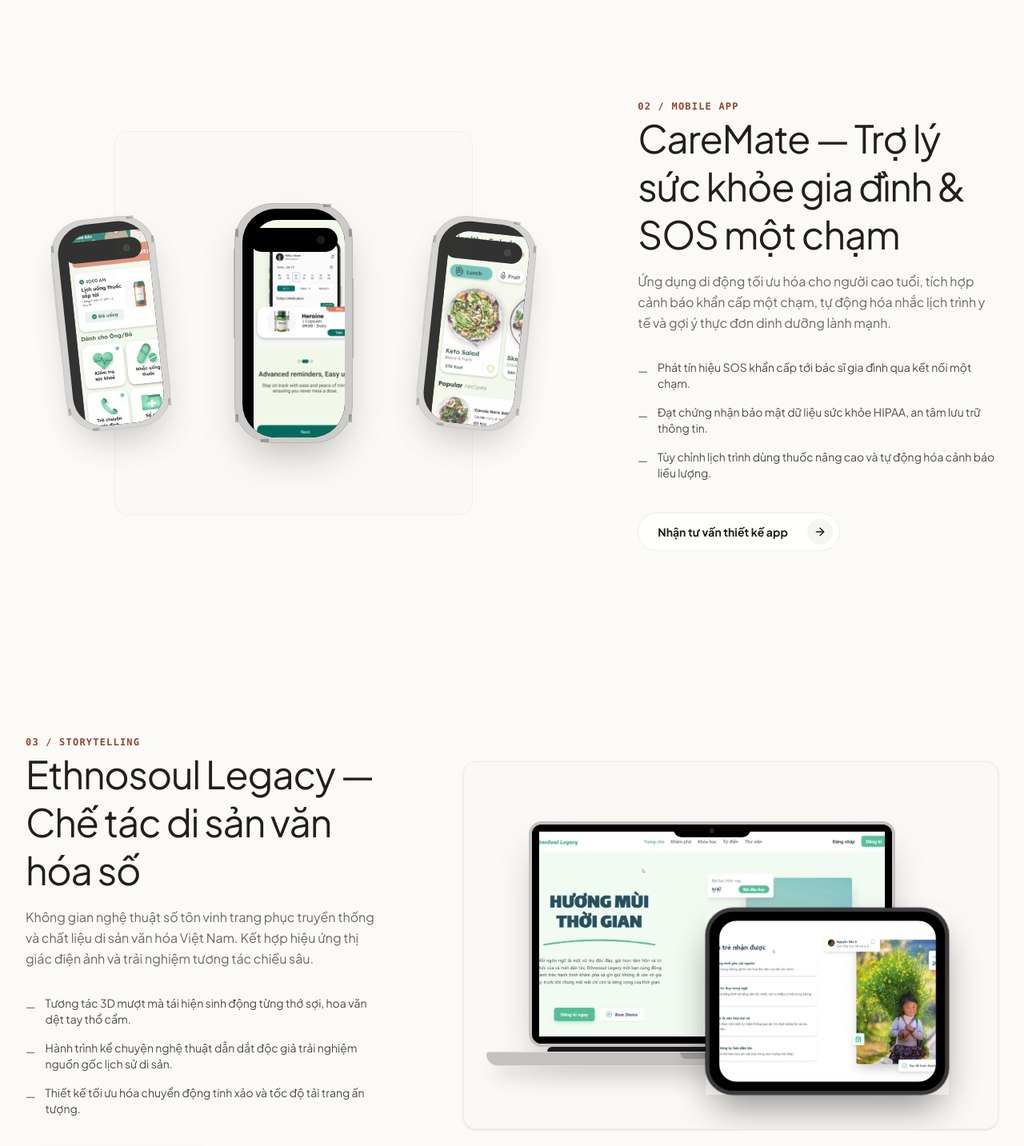
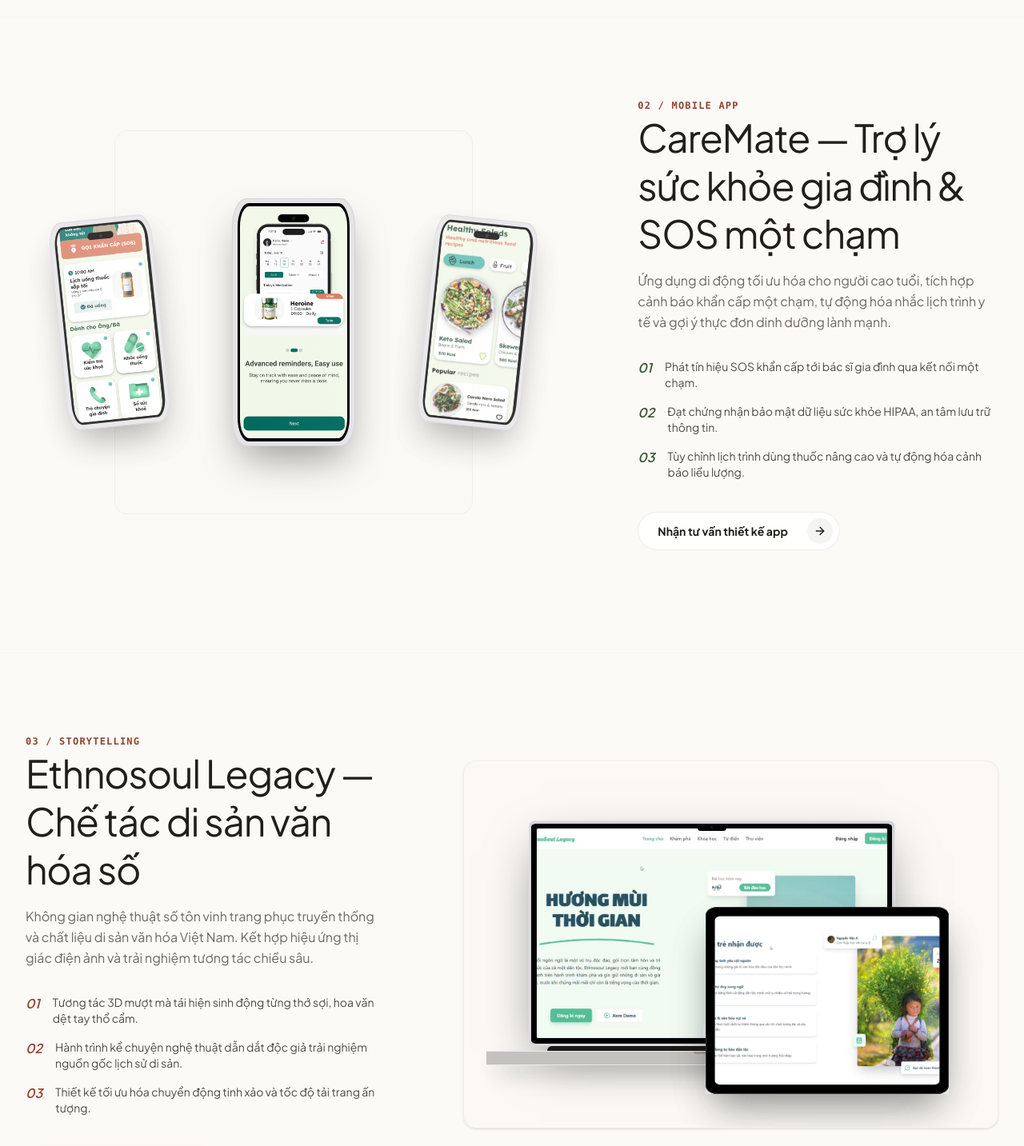
Before and after one commit to Hieuvu4438/Corporate_Branding, a Next.js app: page /projects in a window 1280 px wide. Shown: the part 1330-2763 px from the top of the page at 80% size. Built offline with nearby package versions, Linux system fonts and the light colour scheme.

Commit message:
feat(projects): redesign device mockups to be fully responsive and update showcase typography

```diff
--- a/app/projects/page.tsx
+++ b/app/projects/page.tsx
@@ -47,43 +47,28 @@
 
 function IPhone17ProMaxMockup({ src, alt, className = "" }: IPhone17ProMaxMockupProps) {
   return (
-    <div className={`relative w-[230px] aspect-[421/852] bg-[#CCCBC9] rounded-[48px] border border-[#B8B7B5] shadow-2xl transition-all duration-500 hover:shadow-primary/10 select-none ${className}`}>
+    <div className={`relative aspect-[421/852] bg-[#E4E4E7] dark:bg-[#18181B] rounded-[11.5%] p-[1.5%] shadow-[0_25px_50px_-12px_rgba(0,0,0,0.4)] transition-all duration-500 hover:shadow-primary/10 select-none ${className}`}>
+      {/* Outer steel band highlight */}
+      <div className="absolute inset-0 rounded-[11.5%] border border-[#D4D4D8] dark:border-[#27272A] pointer-events-none" />
 
-      {/* Frame Accents (Silver antenna bands) */}
-      <div className="absolute top-0 left-[75.5%] w-[10px] h-[4px] bg-black/25"></div>
-      <div className="absolute bottom-0 left-[22.1%] w-[10px] h-[4px] bg-black/25"></div>
-      <div className="absolute left-0 top-[10.5%] w-[4px] h-[10px] bg-black/25"></div>
-      <div className="absolute right-0 top-[10.5%] w-[4px] h-[10px] bg-black/25"></div>
-      <div className="absolute left-0 top-[88.2%] w-[4px] h-[10px] bg-black/25"></div>
-      <div className="absolute right-0 top-[88.2%] w-[4px] h-[10px] bg-black/25"></div>
-
-      {/* Side Buttons (Silver) */}
-      <div className="absolute left-[-2px] top-[18.78%] w-[2.5px] h-[33px] bg-[#CCCBC9] border border-black/10 rounded-r-sm"></div>
-      <div className="absolute left-[-2px] top-[25.9%] w-[2.5px] h-[63px] bg-[#CCCBC9] border border-black/10 rounded-r-sm"></div>
-      <div className="absolute left-[-2px] top-[35.2%] w-[2.5px] h-[63px] bg-[#CCCBC9] border border-black/10 rounded-r-sm"></div>
-      <div className="absolute right-[-2px] top-[31.2%] w-[2.5px] h-[100px] bg-[#CCCBC9] border border-black/10 rounded-l-sm"></div>
-
-      {/* Screen Border (Black Inner Bezel) */}
-      <div className="absolute top-[6px] bottom-[6px] left-[9px] right-[9px] bg-black rounded-[42px] overflow-hidden flex flex-col justify-between">
-
-        {/* Screen Display Area (within the bezel) */}
-        <div className="absolute top-[14px] bottom-[14px] left-[14px] right-[14px] bg-zinc-950 rounded-[30px] overflow-hidden relative">
+      {/* Black Bezel container */}
+      <div className="relative w-full h-full bg-black rounded-[10%] p-[2.5%] overflow-hidden flex flex-col">
+        {/* Screen Glass Panel */}
+        <div className="relative w-full h-full bg-zinc-950 rounded-[8.5%] overflow-hidden">
           <img
             src={src}
             alt={alt}
-            className="object-cover w-full h-full"
+            className="object-cover w-full h-full transition-transform duration-700 hover:scale-[1.02]"
           />
-          {/* Glass glare reflection */}
-          <div className="absolute inset-0 bg-gradient-to-tr from-white/0 via-white/3 to-white/6 pointer-events-none z-10" />
+          {/* Glass Reflection */}
+          <div className="absolute inset-0 bg-gradient-to-tr from-white/0 via-white/[0.04] to-white/[0.1] pointer-events-none z-10" />
         </div>
 
-        {/* Dynamic Island (Pill Shape) */}
-        <div className="absolute top-[24px] left-[50%] -translate-x-1/2 w-[110px] h-[30px] bg-black rounded-[15px] z-30 flex items-center justify-between px-3">
-          {/* Camera element inside Dynamic Island */}
-          <div className="w-[10px] h-[10px] rounded-full bg-white/10 ml-auto mr-1 border border-white/5"></div>
+        {/* Dynamic Island */}
+        <div className="absolute top-[4.5%] left-1/2 -translate-x-1/2 w-[28%] h-[3.5%] bg-black rounded-full z-30 flex items-center justify-center">
+          <div className="w-[12%] aspect-square rounded-full bg-zinc-900 border border-zinc-800/50"></div>
         </div>
       </div>
-
     </div>
   );
 }
@@ -99,37 +84,41 @@
   return (
     <div className={`relative w-full aspect-[2812/1788] select-none ${className}`}>
       {/* Laptop Lid (Outer Aluminum Shell) */}
-      <div className="absolute top-[8.5%] left-[11%] right-[11%] bottom-[16%] bg-black rounded-2xl border-[4px] border-[#C3C2C0] shadow-2xl flex flex-col justify-between overflow-hidden">
-        {/* Top Camera Notch */}
-        <div className="absolute top-0 left-1/2 -translate-x-1/2 w-24 h-4 bg-black rounded-b-md z-30 flex items-center justify-center">
-          <div className="w-1.5 h-1.5 rounded-full bg-zinc-800"></div>
-        </div>
+      <div className="absolute top-[8.5%] left-[11%] right-[11%] bottom-[16%] bg-[#D4D4D8] dark:bg-[#1C1917] rounded-[2%] p-[0.6%] shadow-[0_25px_60px_-15px_rgba(0,0,0,0.5)] flex flex-col justify-between overflow-hidden">
+        {/* Lid bezel border */}
+        <div className="absolute inset-0 rounded-[2%] border border-[#E4E4E7] dark:border-[#2E2A27] pointer-events-none" />
 
-        {/* Screen Display Area (exactly 16:10 aspect ratio inside the bezels) */}
-        <div className="w-full h-full p-2 relative bg-black">
-          <div className="relative w-full h-full overflow-hidden bg-zinc-950 border border-zinc-900">
+        {/* Screen Bezel (Black Border) */}
+        <div className="relative w-full h-full bg-black rounded-[1.5%] p-[1.2%] flex flex-col justify-between overflow-hidden">
+          {/* Active Screen Display Area */}
+          <div className="relative w-full h-full overflow-hidden bg-zinc-950 rounded-[0.8%] border border-zinc-900/50">
             <img
               src={src}
               alt={alt}
               className="object-cover w-full h-full"
             />
             {/* Screen Glare Overlay */}
-            <div className="absolute inset-0 bg-gradient-to-tr from-white/0 via-white/2 to-white/4 pointer-events-none z-10" />
+            <div className="absolute inset-0 bg-gradient-to-tr from-white/0 via-white/[0.03] to-white/[0.06] pointer-events-none z-10" />
+          </div>
+
+          {/* Top Camera Notch */}
+          <div className="absolute top-0 left-1/2 -translate-x-1/2 w-[8%] h-[3.5%] bg-black rounded-b-[4px] z-30 flex items-center justify-center">
+            <div className="w-[10%] aspect-square rounded-full bg-zinc-900 border border-zinc-800/40"></div>
           </div>
         </div>
       </div>
 
       {/* Aluminum Hinge Connection */}
-      <div className="absolute bottom-[14.5%] left-[15%] right-[15%] h-[1.5%] bg-[#1a1a1a] rounded-t-sm"></div>
+      <div className="absolute bottom-[14.5%] left-[15%] right-[15%] h-[1.5%] bg-[#1c1917] dark:bg-[#0c0a09] rounded-t-sm"></div>
 
       {/* Keyboard Base / Deck */}
-      <div className="absolute bottom-[9.5%] left-[2%] right-[2%] h-[5%] bg-[#C3C2C0] border-t border-[#DEDDDC] border-b border-[#9E9D9B] rounded-t-[6px] rounded-b-[24px] shadow-2xl flex justify-center">
+      <div className="absolute bottom-[9.5%] left-[2%] right-[2%] h-[5%] bg-[#C3C2C0] dark:bg-[#44403C] border-t border-[#EAEAE8] dark:border-[#57534E] border-b border-[#9E9D9B] dark:border-[#2E2B28] rounded-t-[0.8%] rounded-b-[3%] shadow-2xl flex justify-center">
         {/* Screen Opening Notch */}
-        <div className="w-20 h-2 bg-[#9E9D9B] rounded-b-md"></div>
+        <div className="w-[8%] h-[20%] bg-[#A8A29E] dark:bg-[#292524] rounded-b-[2px]"></div>
       </div>
 
       {/* Base shadow */}
-      <div className="absolute bottom-[6%] left-[4%] right-[4%] h-[4%] bg-black/15 blur-md rounded-full -z-10"></div>
+      <div className="absolute bottom-[6%] left-[4%] right-[4%] h-[4%] bg-black/15 dark:bg-black/40 blur-md rounded-full -z-10"></div>
     </div>
   );
 }
@@ -149,25 +138,19 @@
       style={{ aspectRatio: isPortrait ? "1612/2099" : "2099/1612" }}
     >
       {/* iPad Outer Bezel (Aluminum Ring + Screen Border) */}
-      <div className="absolute inset-0 bg-black rounded-[36px] border-[5px] border-[#3a3a3c] ring-[1px] ring-black/40 shadow-2xl flex flex-col overflow-hidden">
+      <div className={`absolute inset-0 bg-black rounded-[4.5%] shadow-2xl flex flex-col overflow-hidden ${isPortrait ? "p-[4.5%]" : "p-[3.5%]"}`}>
+        {/* Outer Aluminum Edge highlight */}
+        <div className="absolute inset-0 rounded-[4.5%] border border-[#3a3a3c] dark:border-[#27272a] pointer-events-none ring-[1px] ring-black/40" />
+
         {/* Screen Area */}
-        <div
-          className="absolute overflow-hidden bg-zinc-950 border border-zinc-900"
-          style={{
-            left: isPortrait ? "4.65%" : "3.74%",
-            right: isPortrait ? "4.65%" : "3.74%",
-            top: isPortrait ? "3.74%" : "4.65%",
-            bottom: isPortrait ? "3.74%" : "4.65%",
-            borderRadius: "24px",
-          }}
-        >
+        <div className="relative w-full h-full overflow-hidden bg-zinc-950 rounded-[3%] border border-zinc-900">
           <img
             src={src}
             alt={alt}
             className="object-cover w-full h-full"
           />
           {/* Screen Reflection */}
-          <div className="absolute inset-0 bg-gradient-to-tr from-white/0 via-white/2 to-white/4 pointer-events-none z-10" />
+          <div className="absolute inset-0 bg-gradient-to-tr from-white/0 via-white/[0.03] to-white/[0.07] pointer-events-none z-10" />
         </div>
       </div>
     </div>
@@ -189,7 +172,7 @@
 
         <ScrollReveal delay={150} duration={800}>
           <h1 className="font-display text-4xl font-light tracking-tight text-foreground sm:text-6xl max-w-4xl mx-auto text-balance leading-[1.1]">
-            Chế tác giao diện đạt tiêu chuẩn <span className="text-primary italic font-serif">Mỹ thuật & Kỹ thuật</span>
+            Chế tác giao diện đạt tiêu chuẩn <span className="text-primary italic">Mỹ thuật & Kỹ thuật</span>
           </h1>
         </ScrollReveal>
 
@@ -217,16 +200,16 @@
             </div>
 
             <div className="space-y-4 font-sans text-sm text-foreground/80">
-              <p className="flex items-start gap-3">
-                <span className="text-primary mt-1">—</span>
+              <p className="flex items-start gap-4">
+                <span className="font-display italic text-primary text-base font-semibold shrink-0">01</span>
                 <span>Highlight chi tiết các dòng sửa đổi, xóa bỏ hoặc thêm mới tức thời.</span>
               </p>
-              <p className="flex items-start gap-3">
-                <span className="text-primary mt-1">—</span>
+              <p className="flex items-start gap-4">
+                <span className="font-display italic text-primary text-base font-semibold shrink-0">02</span>
                 <span>Tự động kết xuất báo cáo sai khác dưới dạng file PDF/Docx bảo mật.</span>
               </p>
-              <p className="flex items-start gap-3">
-                <span className="text-primary mt-1">—</span>
+              <p className="flex items-start gap-4">
+                <span className="font-display italic text-primary text-base font-semibold shrink-0">03</span>
                 <span>Hạ tầng đám mây cho phép tải lên cùng lúc nhiều tập tài liệu dung lượng lớn.</span>
               </p>
             </div>
@@ -265,24 +248,24 @@
 
           {/* Visual Showcase (Staggered Overlapping iPhone 17 Pro Max Silver) */}
           <div className="lg:col-span-7 order-last lg:order-first w-full flex items-center justify-center">
-            <ScrollReveal className="relative w-full max-w-md h-[480px] flex items-center justify-center select-none py-8 bg-muted/30 rounded-2xl border border-border/60">
+            <ScrollReveal className="relative w-full max-w-md h-[360px] sm:h-[480px] flex items-center justify-center select-none py-8 bg-muted/30 rounded-2xl border border-border/60">
               {/* Left Phone (SOS Screen) */}
               <IPhone17ProMaxMockup
                 src="/asset/img/Screenshot 2026-07-04 143925.png"
                 alt="SOS Screen"
-                className="absolute -translate-x-20 scale-[0.88] -rotate-6 z-10 opacity-80 transition-all duration-500 hover:z-30 hover:scale-100 hover:rotate-0 hover:opacity-100"
+                className="absolute w-[140px] sm:w-[200px] -translate-x-[45px] sm:-translate-x-[80px] scale-[0.88] -rotate-6 z-10 opacity-80 transition-all duration-500 hover:z-30 hover:scale-100 hover:rotate-0 hover:opacity-100"
               />
               {/* Center Phone (Reminders) */}
               <IPhone17ProMaxMockup
                 src="/asset/img/Screenshot 2026-07-04 144033.png"
                 alt="Reminders Screen"
-                className="absolute z-20 scale-100 shadow-2xl transition-all duration-500 hover:scale-105"
+                className="absolute w-[150px] sm:w-[210px] z-20 scale-100 shadow-2xl transition-all duration-500 hover:scale-105"
               />
               {/* Right Phone (Diet Plan) */}
               <IPhone17ProMaxMockup
                 src="/asset/img/Screenshot 2026-07-04 144059.png"
                 alt="Healthy Diet Screen"
-                className="absolute translate-x-20 scale-[0.88] rotate-6 z-10 opacity-80 transition-all duration-500 hover:z-30 hover:scale-100 hover:rotate-0 hover:opacity-100"
+                className="absolute w-[140px] sm:w-[200px] translate-x-[45px] sm:translate-x-[80px] scale-[0.88] rotate-6 z-10 opacity-80 transition-all duration-500 hover:z-30 hover:scale-100 hover:rotate-0 hover:opacity-100"
               />
             </ScrollReveal>
           </div>
@@ -300,16 +283,16 @@
             </div>
 
             <div className="space-y-4 font-sans text-sm text-foreground/80">
-              <p className="flex items-start gap-3">
-                <span className="text-secondary mt-1">—</span>
+              <p className="flex items-start gap-4">
+                <span className="font-display italic text-secondary text-base font-semibold shrink-0">01</span>
                 <span>Phát tín hiệu SOS khẩn cấp tới bác sĩ gia đình qua kết nối một chạm.</span>
               </p>
-              <p className="flex items-start gap-3">
-                <span className="text-secondary mt-1">—</span>
+              <p className="flex items-start gap-4">
+                <span className="font-display italic text-secondary text-base font-semibold shrink-0">02</span>
                 <span>Đạt chứng nhận bảo mật dữ liệu sức khỏe HIPAA, an tâm lưu trữ thông tin.</span>
               </p>
-              <p className="flex items-start gap-3">
-                <span className="text-secondary mt-1">—</span>
+              <p className="flex items-start gap-4">
+                <span className="font-display italic text-secondary text-base font-semibold shrink-0">03</span>
                 <span>Tùy chỉnh lịch trình dùng thuốc nâng cao và tự động hóa cảnh báo liều lượng.</span>
               </p>
             </div>
@@ -347,16 +330,16 @@
             </div>
 
             <div className="space-y-4 font-sans text-sm text-foreground/80">
-              <p className="flex items-start gap-3">
-                <span className="text-primary mt-1">—</span>
+              <p className="flex items-start gap-4">
+                <span className="font-display italic text-primary text-base font-semibold shrink-0">01</span>
                 <span>Tương tác 3D mượt mà tái hiện sinh động từng thớ sợi, hoa văn dệt tay thổ cẩm.</span>
               </p>
-              <p className="flex items-start gap-3">
-                <span className="text-primary mt-1">—</span>
+              <p className="flex items-start gap-4">
+                <span className="font-display italic text-primary text-base font-semibold shrink-0">02</span>
                 <span>Hành trình kể chuyện nghệ thuật dẫn dắt độc giả trải nghiệm nguồn gốc lịch sử di sản.</span>
               </p>
-              <p className="flex items-start gap-3">
-                <span className="text-primary mt-1">—</span>
+              <p className="flex items-start gap-4">
+                <span className="font-display italic text-primary text-base font-semibold shrink-0">03</span>
                 <span>Thiết kế tối ưu hóa chuyển động tinh xảo và tốc độ tải trang ấn tượng.</span>
               </p>
             </div>
@@ -436,16 +419,16 @@
             </div>
 
             <div className="space-y-4 font-sans text-sm text-foreground/80">
-              <p className="flex items-start gap-3">
-                <span className="text-secondary mt-1">—</span>
+              <p className="flex items-start gap-4">
+                <span className="font-display italic text-secondary text-base font-semibold shrink-0">01</span>
                 <span>Bảng điều khiển trực quan giúp học sinh dễ dàng nắm bắt lịch học, deadline.</span>
               </p>
-              <p className="flex items-start gap-3">
-                <span className="text-secondary mt-1">—</span>
+              <p className="flex items-start gap-4">
+                <span className="font-display italic text-secondary text-base font-semibold shrink-0">02</span>
                 <span>Công cụ chấm điểm bài viết bằng AI và kết xuất thống kê báo cáo tiến bộ.</span>
               </p>
-              <p className="flex items-start gap-3">
-                <span className="text-secondary mt-1">—</span>
+              <p className="flex items-start gap-4">
+                <span className="font-display italic text-secondary text-base font-semibold shrink-0">03</span>
                 <span>Hỗ trợ giáo viên xây dựng giáo án điện tử đa phương tiện thông minh.</span>
               </p>
             </div>
```
